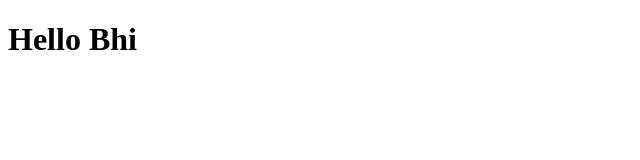
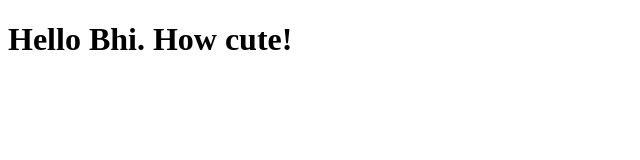
Before and after one commit to bzyBhi/Coursera-test, a plain HTML site: page site/index.html in a window 1280 px wide. Shown: the whole page, without its empty margins (0-640 px from the left). Drawn offline with Linux system fonts and the light colour scheme.

Commit message:
Small add to page.

```diff
--- a/site/index.html
+++ b/site/index.html
@@ -4,6 +4,6 @@
 	<title>Hello Bhi</title>
 </head>
 <body>
-<h1>Hello Bhi</h1>
+<h1>Hello Bhi. How cute! </h1>
 </body>
 </html>
```
